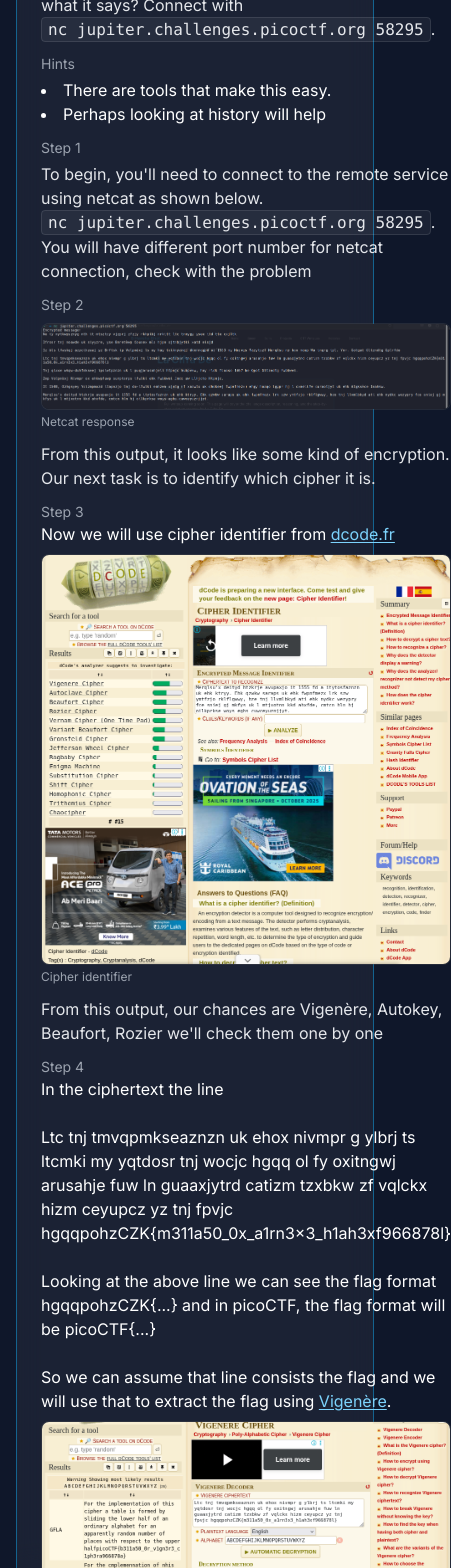
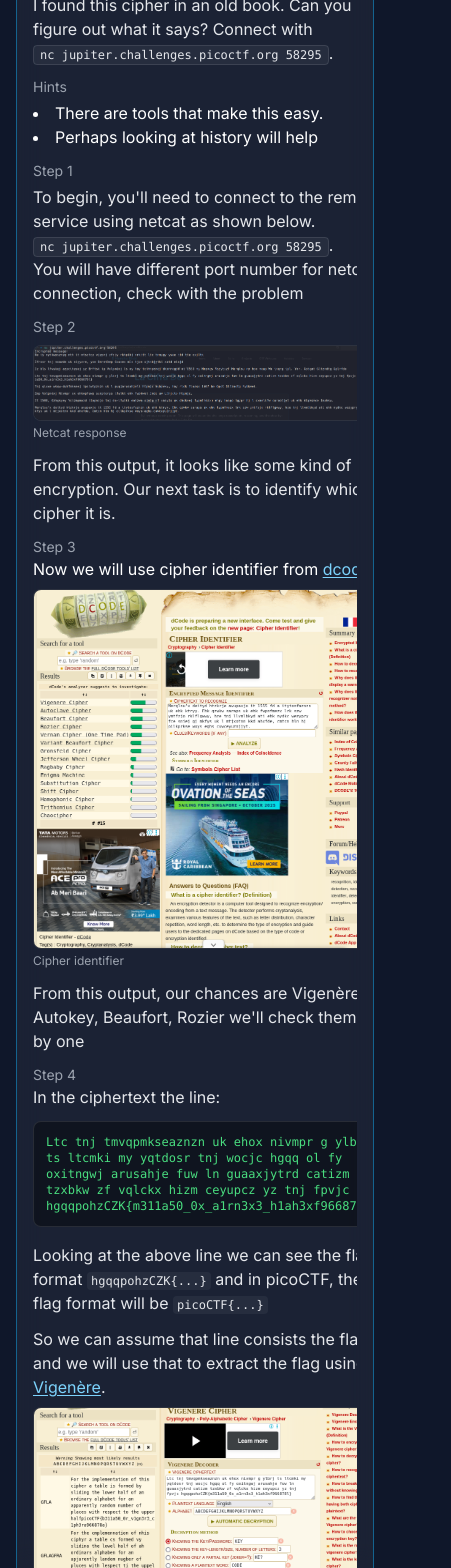
Before and after one commit to HarshaBhat24/portfolio, a Next.js app in the folder client/: page /ctf/crypto/la-cifra-de in a window 390 px wide. Shown: the part 432-2000 px from the top of the page, 451 px wide, since content can reach past the window. Built offline with nearby package versions, Linux system fonts and the light colour scheme.

Commit message:
UI imporovement for mobile

```diff
--- a/client/app/ctf/crypto/la-cifra-de/page.tsx
+++ b/client/app/ctf/crypto/la-cifra-de/page.tsx
@@ -21,7 +21,7 @@ export default function LaCifraDeWriteup() {
           viewport={{ once: true }}
           className="mb-10"
         >
-          <nav className="text-sm text-gray-400 mb-4">
+          <nav className="text-sm text-gray-400 mb-4 overflow-x-auto">
             <Link href="/" className="hover:text-white">Home</Link>
             <span className="mx-2">/</span>
             <Link href="/ctf" className="hover:text-white">CTF</Link>
@@ -31,21 +31,21 @@ export default function LaCifraDeWriteup() {
             <span className="text-white">La Cifra De</span>
           </nav>
 
-          <h1 className="text-4xl md:text-5xl font-bold mb-2">
+          <h1 className="text-3xl sm:text-4xl md:text-5xl font-bold mb-2">
             <span className="gradient-text">La Cifra De</span>
           </h1>
           <div className="text-gray-400 text-sm">Category: Cryptography</div>
         </motion.div>
 
-        <div className="glass-effect p-6 md:p-8 rounded-lg cyber-border relative">
+        <div className="glass-effect p-4 sm:p-6 md:p-8 rounded-lg cyber-border relative overflow-hidden">
           <div className="flex items-center gap-3 mb-6">
             <Lock className="h-6 w-6 text-primary-500" />
             <div className="text-gray-300">Writeup</div>
           </div>
 
-          <div className="prose prose-invert max-w-none relative z-20 pointer-events-auto select-text">
+          <div className="prose prose-invert max-w-none relative z-20 pointer-events-auto select-text overflow-hidden">
             <h2>Challenge Overview</h2>
-            <div className="not-prose grid gap-3 mb-6">
+            <div className="not-prose grid gap-3 mb-6">`
               <div>
                 <div className="text-gray-400 text-sm">Name</div>
                 <div className="font-medium">la cifra de</div>
@@ -54,7 +54,7 @@ export default function LaCifraDeWriteup() {
                 <div className="text-gray-400 text-sm">Description</div>
                 <p className="mt-1 text-gray-200">
                   I found this cipher in an old book. Can you figure out what it says? Connect with
-                  <br></br>{' '}<code className="bg-white/5 px-1.5 py-0.5 rounded border border-white/10">nc jupiter.challenges.picoctf.org 58295</code>.
+                  <br></br>{' '}<code className="bg-white/5 px-1.5 py-0.5 rounded border border-white/10 break-all text-xs sm:text-sm">nc jupiter.challenges.picoctf.org 58295</code>.
                 </p>
               </div>
               <div>
@@ -68,7 +68,7 @@ export default function LaCifraDeWriteup() {
                 <div className="text-gray-400 text-sm">Step 1</div>
                 <p className="mt-1 text-gray-200">
                 To begin, you&apos;ll need to connect to the remote service using netcat as shown below.
-                  <br></br>{' '}<code className="bg-white/5 px-1.5 py-0.5 rounded border border-white/10">nc jupiter.challenges.picoctf.org 58295</code>.
+                  <br></br>{' '}<code className="bg-white/5 px-1.5 py-0.5 rounded border border-white/10 break-all text-xs sm:text-sm">nc jupiter.challenges.picoctf.org 58295</code>.
                 <br />
                 You will have different port number for netcat connection, check with the problem
                 </p>
@@ -78,7 +78,7 @@ export default function LaCifraDeWriteup() {
                 <button
                   type="button"
                   onClick={() => setOpenImage({ src: '/assets/netcat_res.png', alt: 'Netcat response for La Cifra De (expanded)' })}
-                  className="mt-2 block rounded-lg overflow-hidden border border-white/10 bg-black/20 focus:outline-none focus:ring-2 focus:ring-primary-500 cursor-zoom-in pointer-events-auto relative z-20"
+                  className="mt-2 block rounded-lg overflow-hidden border border-white/10 bg-black/20 focus:outline-none focus:ring-2 focus:ring-primary-500 cursor-zoom-in pointer-events-auto relative z-20 w-full"
                   aria-label="Expand netcat response screenshot"
                 >
                   <Image
@@ -86,7 +86,7 @@ export default function LaCifraDeWriteup() {
                     alt="Netcat response for La Cifra De"
                     width={1400}
                     height={900}
-                    className="w-full h-auto"
+                    className="w-full h-auto max-w-full object-contain"
                   />
                 </button>
                 <div className="text-gray-400 text-xs mt-1">Netcat response</div>
@@ -103,7 +103,7 @@ export default function LaCifraDeWriteup() {
                 <button
                   type="button"
                   onClick={() => setOpenImage({ src: '/assets/cipher_identifier.png', alt: 'Cipher identifier for La Cifra De (expanded)' })}
-                  className="mt-2 block rounded-lg overflow-hidden border border-white/10 bg-black/20 focus:outline-none focus:ring-2 focus:ring-primary-500 cursor-zoom-in pointer-events-auto relative z-20"
+                  className="mt-2 block rounded-lg overflow-hidden border border-white/10 bg-black/20 focus:outline-none focus:ring-2 focus:ring-primary-500 cursor-zoom-in pointer-events-auto relative z-20 w-full"
                   aria-label="Expand cipher identifier response screenshot"
                 >
                   <Image
@@ -111,7 +111,7 @@ export default function LaCifraDeWriteup() {
                     alt="Cipher identifier for La Cifra De"
                     width={1400}
                     height={900}
-                    className="w-full h-auto"
+                    className="w-full h-auto max-w-full object-contain"
                   />
                 </button>
                 <div className="text-gray-400 text-xs mt-1">Cipher identifier</div>
@@ -121,21 +121,27 @@ export default function LaCifraDeWriteup() {
               </div>
                 <div>
                 <div className="text-gray-400 text-sm">Step 4</div>
-                <p>
-                    In the ciphertext the line <br /><br />
-                    Ltc tnj tmvqpmkseaznzn uk ehox nivmpr g ylbrj ts ltcmki my yqtdosr tnj wocjc hgqq ol fy oxitngwj arusahje fuw ln guaaxjytrd catizm tzxbkw zf vqlckx hizm ceyupcz yz tnj fpvjc
-                    hgqqpohzCZK&#123;m311a50_0x_a1rn3x3_h1ah3xf966878l&#125;
+                <div className="text-gray-200">
+                    <p className="mb-3">In the ciphertext the line:</p>
 
-                    <br /><br />
-                    Looking at the above line we can see the flag format hgqqpohzCZK&#123;...&#125; and in picoCTF, the flag format will be picoCTF&#123;...&#125;
-                    <br /><br />
-                    So we can assume that line consists the flag and we will use that to extract the flag using <a href="https://www.dcode.fr/vigenere-cipher" target="_blank" rel="noopener noreferrer" className="text-primary-300 hover:text-primary-200 underline underline-offset-2">Vigenère</a>.
+                    <div className="bg-black/40 p-3 rounded-lg border border-white/10 mb-4 overflow-x-auto">
+                      <pre className="text-xs sm:text-sm text-green-400 whitespace-pre-wrap break-words">
+                        Ltc tnj tmvqpmkseaznzn uk ehox nivmpr g ylbrj ts ltcmki my yqtdosr tnj wocjc hgqq ol fy oxitngwj arusahje fuw ln guaaxjytrd catizm tzxbkw zf vqlckx hizm ceyupcz yz tnj fpvjc hgqqpohzCZK&#123;m311a50_0x_a1rn3x3_h1ah3xf966878l&#125;
+                      </pre>
+                    </div>
 
-                </p>
+                    <p className="mb-3">
+                      Looking at the above line we can see the flag format <code className="bg-white/5 px-1 py-0.5 rounded text-xs">hgqqpohzCZK&#123;...&#125;</code> and in picoCTF, the flag format will be <code className="bg-white/5 px-1 py-0.5 rounded text-xs">picoCTF&#123;...&#125;</code>
+                    </p>
+
+                    <p>
+                      So we can assume that line consists the flag and we will use that to extract the flag using <a href="https://www.dcode.fr/vigenere-cipher" target="_blank" rel="noopener noreferrer" className="text-primary-300 hover:text-primary-200 underline underline-offset-2">Vigenère</a>.
+                    </p>
+                </div>
                 <button
                   type="button"
                   onClick={() => setOpenImage({ src: '/assets/vignere_sol.png', alt: 'Vigenère solution for La Cifra De (expanded)' })}
-                  className="mt-2 block rounded-lg overflow-hidden border border-white/10 bg-black/20 focus:outline-none focus:ring-2 focus:ring-primary-500 cursor-zoom-in pointer-events-auto relative z-20"
+                  className="mt-2 block rounded-lg overflow-hidden border border-white/10 bg-black/20 focus:outline-none focus:ring-2 focus:ring-primary-500 cursor-zoom-in pointer-events-auto relative z-20 w-full"
                   aria-label="Expand Vigenère solution screenshot"
                 >
                   <Image
@@ -143,7 +149,7 @@ export default function LaCifraDeWriteup() {
                     alt="Vigenère solution for La Cifra De"
                     width={1400}
                     height={900}
-                    className="w-full h-auto"
+                    className="w-full h-auto max-w-full object-contain"
                   />
                 </button>
                 <div className="text-gray-400 text-xs mt-1">Vigenère solution</div>
@@ -154,12 +160,12 @@ export default function LaCifraDeWriteup() {
             </div>
 
             <h3>So the flag is</h3>
-            <div className="flex items-center gap-2">
-              <span className="break-all align-middle">{showFlag ? flag : '***'}</span>
+            <div className="flex flex-col sm:flex-row sm:items-center gap-2">
+              <span className="break-all font-mono text-sm bg-black/40 px-2 py-1 rounded border border-white/10">{showFlag ? flag : '******************************************'}</span>
               <button
                 type="button"
                 onClick={() => setShowFlag((v) => !v)}
-                className="inline-flex items-center gap-1 text-xs px-2 py-0.5 rounded border border-white/10 bg-white/5 hover:bg-white/10 text-primary-300 hover:text-primary-200"
+                className="inline-flex items-center gap-1 text-xs px-2 py-0.5 rounded border border-white/10 bg-white/5 hover:bg-white/10 text-primary-300 hover:text-primary-200 self-start"
                 aria-pressed={showFlag}
                 aria-label={showFlag ? 'Hide flag' : 'Show flag'}
               >
--- a/client/components/CTFWriteups.tsx
+++ b/client/components/CTFWriteups.tsx
@@ -36,24 +36,37 @@ const CTFWriteups = () => {
               <FileText className="h-16 w-16 text-primary-500 mx-auto mb-4" />
               <h3 className="text-2xl font-semibold mb-4">CTF Writeups Coming Soon</h3>
               <p className="text-gray-400 text-lg mb-6">
-                I&apos;m currently working on documenting my CTF experiences and challenge solutions.
-                Check back soon for detailed writeups covering various cybersecurity topics!
+                I just have started documenting my CTF experiences and I have only made one writeup as of now
+                you can check that by clicking the link above
               </p>
               <div className="flex flex-wrap justify-center gap-3 mb-6">
                 <span className="px-3 py-1 bg-primary-500/20 text-primary-300 rounded-full text-sm">
-                  Web Exploitation
+                <p>
+                  {' '}<Link href="/ctf/web" className="hover:text-primary-200">Web Exploitation</Link>
+                </p>
                 </span>
                 <span className="px-3 py-1 bg-primary-500/20 text-primary-300 rounded-full text-sm">
-                  Cryptography
+                  <Link href="/ctf/crypto" className="hover:text-primary-200">Cryptography</Link>
                 </span>
                 <span className="px-3 py-1 bg-primary-500/20 text-primary-300 rounded-full text-sm">
-                  Binary Exploitation
+                <p>
+                  <Link href="/ctf/binary" className="hover:text-primary-200">Binary Exploitation</Link>
+                </p>
                 </span>
                 <span className="px-3 py-1 bg-primary-500/20 text-primary-300 rounded-full text-sm">
-                  Forensics
+                <p>
+                  <Link href="/ctf/forensics" className="hover:text-primary-200">Forensics</Link>
+                </p>
                 </span>
                 <span className="px-3 py-1 bg-primary-500/20 text-primary-300 rounded-full text-sm">
-                  OSINT
+                <p>
+                  <Link href="/ctf/osint" className="hover:text-primary-200">OSINT</Link>
+                </p>
+                </span>
+                <span className="px-3 py-1 bg-primary-500/20 text-primary-300 rounded-full text-sm">
+                <p>
+                  <Link href="/ctf/general-skills" className="hover:text-primary-200">General Skills</Link>
+                </p>
                 </span>
               </div>
             </div>
--- a/client/components/Navbar.tsx
+++ b/client/components/Navbar.tsx
@@ -21,7 +21,7 @@ const Navbar = () => {
     { name: 'About', href: '/#about' },
     { name: 'Skills', href: '/#skills' },
     { name: 'Projects', href: '/#projects' },
-    { name: 'CTF Writeups', href: '/ctf' },
+    { name: 'CTF Writeups', href: '/#ctf' },
     { name: 'Hobbies', href: '/#hobbies' },
     { name: 'Contact', href: '/#contact' },
   ]
```
